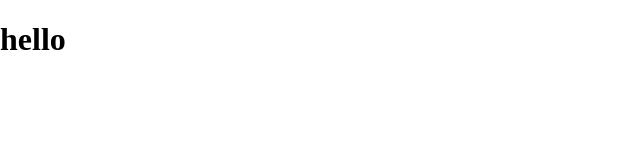
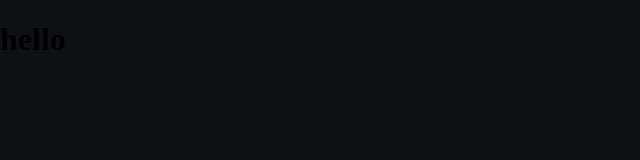
Before and after one commit to Dan-Cosci/Capstone-2, a plain HTML site: page index.html in a window 1280 px wide. Shown: the whole page, without its empty margins (0-640 px from the left). Drawn offline with Linux system fonts and the light colour scheme.

Commit message:
starting the base

```diff
--- a/static/main.css
+++ b/static/main.css
@@ -1,3 +1,4 @@
 body {
   margin: 0px;
+  background-color: #0e1113;
 }
```
Also changed, not shown: 1 other file.
